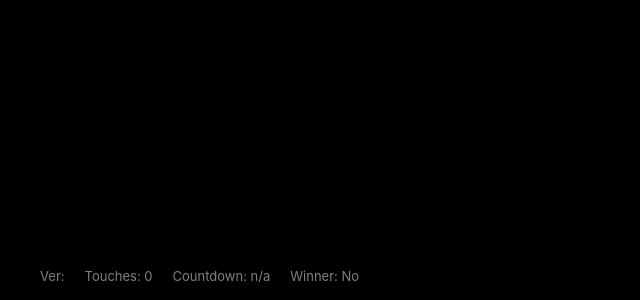
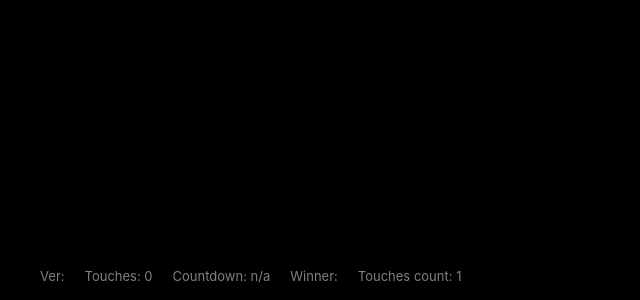
Before and after one commit to andy-todd-dev/firstplayer, a React (Vite) app in the folder firstplayer/: page / in a window 1280 px wide. Shown: the part 500-800 px from the top of the page, without its empty margins (0-640 px from the left). Built offline with nearby package versions, Linux system fonts and the light colour scheme.

Commit message:
Fixed random selection and timer reset (#4)

```diff
--- a/firstplayer/src/App.jsx
+++ b/firstplayer/src/App.jsx
@@ -15,22 +15,20 @@ const getCircleColor = (touch) =>
 
 const App = () => {
   const [timerData, setTimerData] = useState();
-  const [winner, setWinner] = useState();
+  const [winner, setWinner] = useState(null);
+  const [touchesLastChanged, setTouchesLastChanged] = useState(0);
   const [touches, setTouches] = useState([]);
   const currentTouchIds = touches.map((touch) => touch.identifier).sort();
   const currentTouchIdsString = currentTouchIds.join(",");
 
-  useEffect(() => {
-    console.log("Current touches: ", currentTouchIds);
+  const onTouchesChanged = () => {
+    setTouchesLastChanged(touchesLastChanged + 1);
+    timerData && clearTimeout(timerData.timeoutId) && setTimerData();
+    winner != null && !currentTouchIds.includes(winner) && setWinner(null);
 
-    timerData && clearTimeout(timerData.timeoutId) && setTimerData();
-    winner && !currentTouchIds.includes(winner) && setWinner();
-
-    if (currentTouchIds.length > 1) {
+    if (currentTouchIds.length > 1 && !winner) {
       const timeoutId = setTimeout(() => {
-        setWinner(
-          currentTouchIds[Math.floor(Math.random() * currentTouchIds.length)]
-        );
+        setWinner(currentTouchIds.sort(() => Math.random() - 0.5)[0]);
         setTimerData();
       }, WINNER_SELECTION_DELAY_MILLISECONDS);
       setTimerData({
@@ -38,10 +36,13 @@ const App = () => {
         timestamp: Date.now(),
       });
     }
-  }, [currentTouchIdsString]);
+  };
+
+  useEffect(onTouchesChanged, [currentTouchIdsString]);
 
   const circles = touches.map((touch) => {
-    const useColor = (winner && touch.identifier === winner) || !winner;
+    const useColor =
+      (winner != null && touch.identifier === winner) || winner == null;
     return (
       <Circle
         key={touch.identifier}
@@ -86,7 +87,8 @@ const App = () => {
                 (Date.now() - timerData.timestamp)
               : "n/a"}
           </li>
-          <li>Winner: {winner ? "Yes" : "No"}</li>
+          <li>Winner: {winner}</li>
+          <li>Touches count: {touchesLastChanged}</li>
         </ul>
       </footer>
     </div>
```
Also changed, not shown: 1 other file (tests, documents, lock files or other folders).
